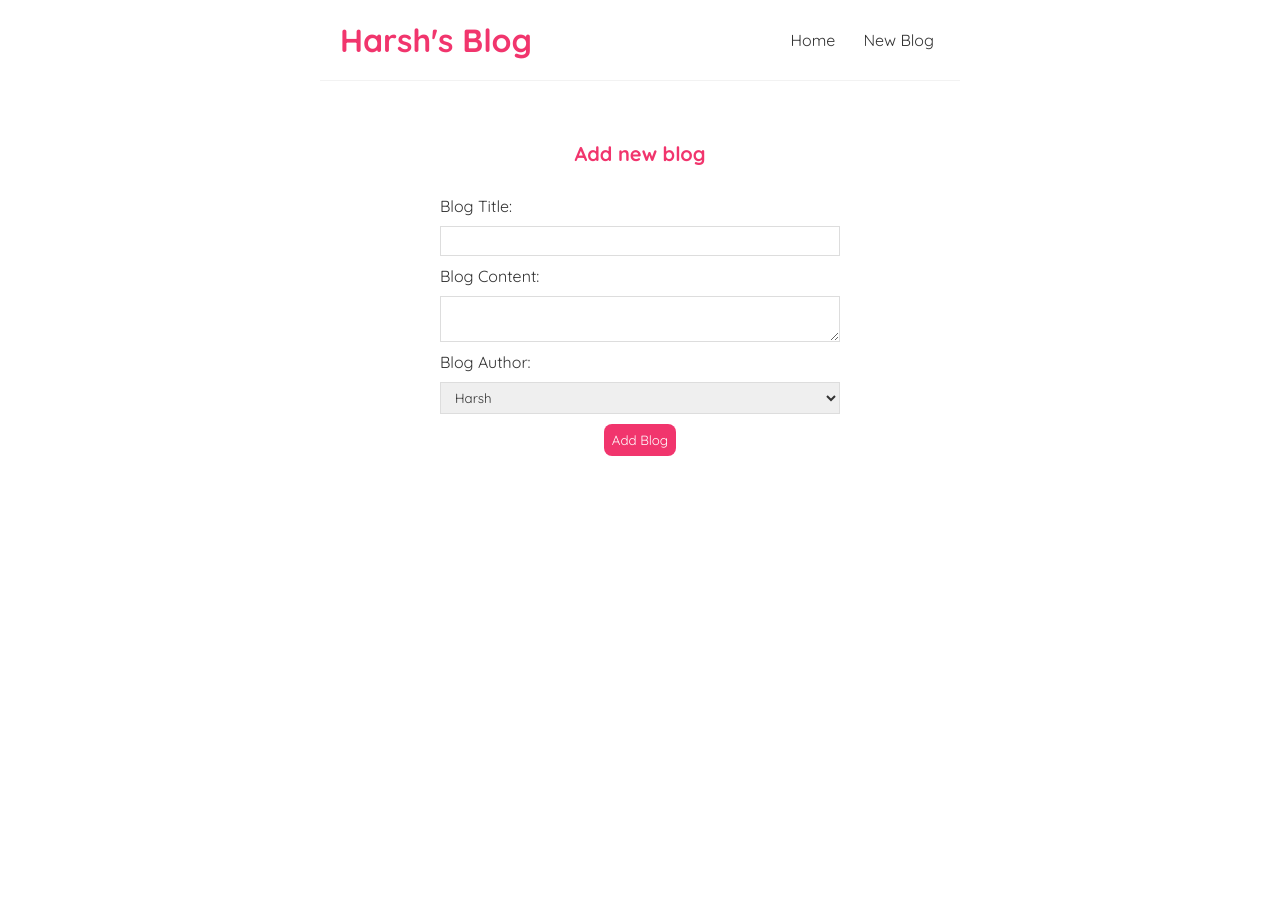
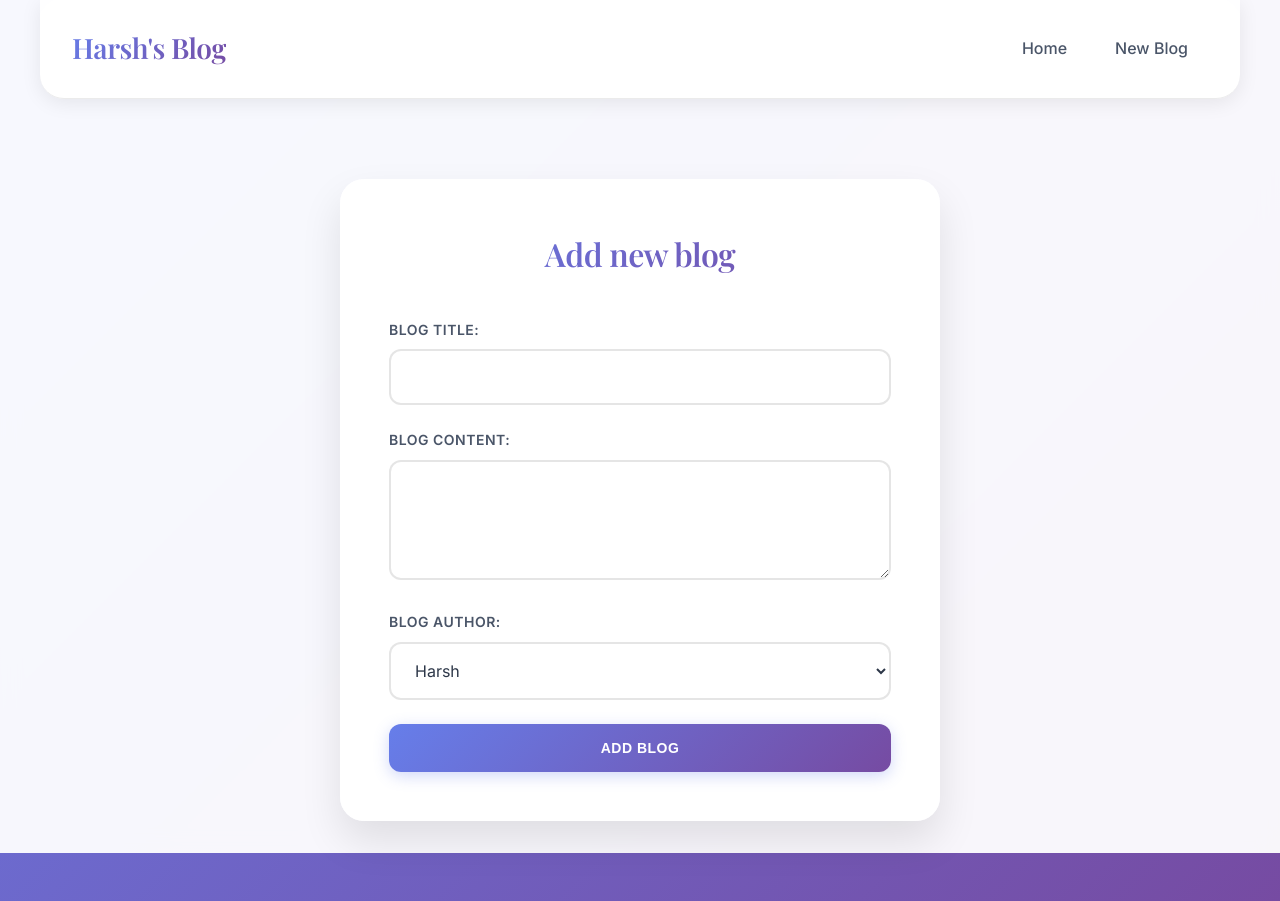
Before and after one commit to iamharshtambe/blog-app, a React (Vite) app: page /create in a window 1280 px wide. Before the commit the page ends 800 px from the top, so only its background shows below. Built offline with nearby package versions, Linux system fonts and the light colour scheme.

Commit message:
created final styles

```diff
--- a/src/index.css
+++ b/src/index.css
@@ -1,99 +1,413 @@
-@import url('https://fonts.googleapis.com/css2?family=Quicksand:wght@300;400;500;600;700&display=swap');
+@import url('https://fonts.googleapis.com/css2?family=Inter:wght@300;400;500;600;700&family=Playfair+Display:wght@400;500;600;700&display=swap');
 
+/* base styles */
 * {
    margin: 0;
-   font-family: 'Quicksand';
-   color: #333;
+   padding: 0;
+   box-sizing: border-box;
 }
+
+body {
+   font-family: 'Inter', sans-serif;
+   background: linear-gradient(135deg, #667eea 0%, #764ba2 100%);
+   min-height: 100vh;
+   color: #2d3748;
+   line-height: 1.6;
+}
+
+.app {
+   min-height: 100vh;
+   background: rgba(255, 255, 255, 0.95);
+   backdrop-filter: blur(10px);
+}
+
+/* navbar styles */
 .navbar {
-   padding: 20px;
+   padding: 24px 32px;
    display: flex;
    align-items: center;
-   max-width: 600px;
+   max-width: 1200px;
    margin: 0 auto;
-   border-bottom: 1px solid #f2f2f2;
+   background: rgba(255, 255, 255, 0.9);
+   backdrop-filter: blur(20px);
+   border-bottom: 1px solid rgba(0, 0, 0, 0.08);
+   box-shadow: 0 4px 20px rgba(0, 0, 0, 0.08);
+   border-radius: 0 0 24px 24px;
+   position: sticky;
+   top: 0;
+   z-index: 100;
 }
+
 .navbar h1 {
-   color: #f1356d;
+   font-family: 'Playfair Display', serif;
+   font-size: 28px;
+   font-weight: 600;
+   background: linear-gradient(135deg, #667eea 0%, #764ba2 100%);
+   -webkit-background-clip: text;
+   -webkit-text-fill-color: transparent;
+   background-clip: text;
+   letter-spacing: -0.5px;
 }
+
 .navbar .nav-links {
    margin-left: auto;
+   display: flex;
+   gap: 8px;
 }
+
 .navbar a {
-   margin-left: 16px;
    text-decoration: none;
-   padding: 6px;
+   padding: 12px 20px;
+   border-radius: 12px;
+   font-weight: 500;
+   color: #4a5568;
+   transition: all 0.3s ease;
+   position: relative;
+   overflow: hidden;
 }
+
+.navbar a::before {
+   content: '';
+   position: absolute;
+   top: 0;
+   left: -100%;
+   width: 100%;
+   height: 100%;
+   background: linear-gradient(135deg, #667eea 0%, #764ba2 100%);
+   transition: left 0.3s ease;
+   z-index: -1;
+}
+
+.navbar a:hover::before {
+   left: 0;
+}
+
 .navbar a:hover {
-   color: #f1356d;
+   color: white;
+   transform: translateY(-2px);
+   box-shadow: 0 8px 25px rgba(102, 126, 234, 0.3);
 }
+
+/* content area */
 .content {
-   max-width: 600px;
-   margin: 40px auto;
-   padding: 20px;
+   max-width: 1000px;
+   margin: 48px auto;
+   padding: 32px;
+}
+
+/* home page styles */
+.home {
+   animation: fadeInUp 0.6s ease-out;
+}
+
+@keyframes fadeInUp {
+   from {
+      opacity: 0;
+      transform: translateY(30px);
+   }
+   to {
+      opacity: 1;
+      transform: translateY(0);
+   }
+}
+
+/* blog list styles */
+.blog-list h1 {
+   font-family: 'Playfair Display', serif;
+   font-size: 42px;
+   font-weight: 600;
+   color: #2d3748;
+   margin-bottom: 40px;
+   text-align: center;
+   background: linear-gradient(135deg, #667eea 0%, #764ba2 100%);
+   -webkit-background-clip: text;
+   -webkit-text-fill-color: transparent;
+   background-clip: text;
+   letter-spacing: -1px;
 }
 
 .blog-preview {
-   padding: 10px 16px;
-   margin: 20px 0;
-   border-bottom: 1px solid #fafafa;
+   background: rgba(255, 255, 255, 0.8);
+   backdrop-filter: blur(10px);
+   padding: 32px;
+   margin: 24px 0;
+   border-radius: 20px;
+   border: 1px solid rgba(255, 255, 255, 0.2);
+   transition: all 0.3s ease;
+   position: relative;
+   overflow: hidden;
 }
+
+.blog-preview::before {
+   content: '';
+   position: absolute;
+   top: 0;
+   left: 0;
+   right: 0;
+   height: 4px;
+   background: linear-gradient(90deg, #667eea 0%, #764ba2 100%);
+   transform: scaleX(0);
+   transition: transform 0.3s ease;
+}
+
+.blog-preview:hover::before {
+   transform: scaleX(1);
+}
+
 .blog-preview:hover {
-   box-shadow: 1px 3px 5px rgba(0, 0, 0, 0.1);
+   transform: translateY(-8px);
+   box-shadow: 0 20px 40px rgba(102, 126, 234, 0.15);
+   background: rgba(255, 255, 255, 0.95);
 }
+
 .blog-preview h2 {
-   font-size: 20px;
-   color: #f1356d;
-   margin-bottom: 8px;
+   font-family: 'Playfair Display', serif;
+   font-size: 24px;
+   font-weight: 600;
+   color: #2d3748;
+   margin-bottom: 12px;
+   transition: color 0.3s ease;
+   line-height: 1.3;
 }
+
+.blog-preview:hover h2 {
+   background: linear-gradient(135deg, #667eea 0%, #764ba2 100%);
+   -webkit-background-clip: text;
+   -webkit-text-fill-color: transparent;
+   background-clip: text;
+}
+
+.blog-preview p {
+   color: #718096;
+   font-weight: 500;
+   font-size: 14px;
+   text-transform: uppercase;
+   letter-spacing: 0.5px;
+}
+
 .blog-preview a {
    text-decoration: none;
-}
-.blog-details h2 {
-   font-size: 20px;
-   color: #f1356d;
-   margin-bottom: 10px;
-}
-.blog-details div {
-   margin: 20px 0;
-}
-.blog-details button {
-   background: #f1356d;
-   color: #fff;
-   border: 0;
-   padding: 8px;
-   border-radius: 8px;
-   cursor: pointer;
-}
-.create {
-   max-width: 400px;
-   margin: 0 auto;
-   text-align: center;
-}
-.create label {
-   text-align: left;
    display: block;
 }
+
+/* blog details page */
+.blog-details {
+   animation: fadeInUp 0.6s ease-out;
+}
+
+.blog-details article {
+   background: rgba(255, 255, 255, 0.9);
+   backdrop-filter: blur(10px);
+   padding: 48px;
+   border-radius: 24px;
+   border: 1px solid rgba(255, 255, 255, 0.2);
+   box-shadow: 0 20px 40px rgba(0, 0, 0, 0.1);
+}
+
+.blog-details h2 {
+   font-family: 'Playfair Display', serif;
+   font-size: 36px;
+   font-weight: 600;
+   background: linear-gradient(135deg, #667eea 0%, #764ba2 100%);
+   -webkit-background-clip: text;
+   -webkit-text-fill-color: transparent;
+   background-clip: text;
+   margin-bottom: 16px;
+   line-height: 1.2;
+   letter-spacing: -0.5px;
+}
+
+.blog-details p {
+   color: #718096;
+   font-weight: 500;
+   font-size: 14px;
+   text-transform: uppercase;
+   letter-spacing: 0.5px;
+   margin-bottom: 32px;
+}
+
+.blog-details div {
+   margin: 32px 0;
+   font-size: 16px;
+   line-height: 1.8;
+   color: #4a5568;
+}
+
+.blog-details button {
+   background: linear-gradient(135deg, #ef4444 0%, #dc2626 100%);
+   color: white;
+   border: none;
+   padding: 14px 28px;
+   border-radius: 12px;
+   cursor: pointer;
+   font-weight: 600;
+   font-size: 14px;
+   text-transform: uppercase;
+   letter-spacing: 0.5px;
+   transition: all 0.3s ease;
+   margin-top: 32px;
+   box-shadow: 0 4px 15px rgba(239, 68, 68, 0.3);
+}
+
+.blog-details button:hover {
+   transform: translateY(-2px);
+   box-shadow: 0 8px 25px rgba(239, 68, 68, 0.4);
+}
+
+/* create blog form */
+.create {
+   max-width: 600px;
+   margin: 0 auto;
+   background: rgba(255, 255, 255, 0.9);
+   backdrop-filter: blur(10px);
+   padding: 48px;
+   border-radius: 24px;
+   border: 1px solid rgba(255, 255, 255, 0.2);
+   box-shadow: 0 20px 40px rgba(0, 0, 0, 0.1);
+   animation: fadeInUp 0.6s ease-out;
+}
+
 .create h2 {
-   font-size: 20px;
-   color: #f1356d;
-   margin-bottom: 30px;
+   font-family: 'Playfair Display', serif;
+   font-size: 32px;
+   font-weight: 600;
+   background: linear-gradient(135deg, #667eea 0%, #764ba2 100%);
+   -webkit-background-clip: text;
+   -webkit-text-fill-color: transparent;
+   background-clip: text;
+   margin-bottom: 40px;
+   text-align: center;
+   letter-spacing: -0.5px;
 }
+
+.create label {
+   display: block;
+   margin-bottom: 8px;
+   font-weight: 600;
+   color: #4a5568;
+   font-size: 14px;
+   text-transform: uppercase;
+   letter-spacing: 0.5px;
+}
+
 .create input,
 .create textarea,
 .create select {
    width: 100%;
-   padding: 6px 10px;
-   margin: 10px 0;
-   border: 1px solid #ddd;
-   box-sizing: border-box;
-   display: block;
+   padding: 16px 20px;
+   margin-bottom: 24px;
+   border: 2px solid rgba(0, 0, 0, 0.1);
+   border-radius: 12px;
+   font-size: 16px;
+   font-family: 'Inter', sans-serif;
+   background: rgba(255, 255, 255, 0.8);
+   backdrop-filter: blur(10px);
+   transition: all 0.3s ease;
+   color: #2d3748;
 }
+
+.create input:focus,
+.create textarea:focus,
+.create select:focus {
+   outline: none;
+   border-color: #667eea;
+   box-shadow: 0 0 0 3px rgba(102, 126, 234, 0.1);
+   background: rgba(255, 255, 255, 0.95);
+}
+
+.create textarea {
+   min-height: 120px;
+   resize: vertical;
+   font-family: 'Inter', sans-serif;
+   line-height: 1.6;
+}
+
 .create button {
-   background: #f1356d;
-   color: #fff;
-   border: 0;
-   padding: 8px;
-   border-radius: 8px;
+   background: linear-gradient(135deg, #667eea 0%, #764ba2 100%);
+   color: white;
+   border: none;
+   padding: 16px 32px;
+   border-radius: 12px;
    cursor: pointer;
+   font-weight: 600;
+   font-size: 14px;
+   text-transform: uppercase;
+   letter-spacing: 0.5px;
+   transition: all 0.3s ease;
+   width: 100%;
+   box-shadow: 0 4px 15px rgba(102, 126, 234, 0.3);
 }
+
+.create button:hover:not(:disabled) {
+   transform: translateY(-2px);
+   box-shadow: 0 8px 25px rgba(102, 126, 234, 0.4);
+}
+
+.create button:disabled {
+   opacity: 0.7;
+   cursor: not-allowed;
+   transform: none;
+}
+
+/* loading and error states */
+div:has-text('Loading...'),
+div:has-text('error') {
+   text-align: center;
+   padding: 40px;
+   font-size: 18px;
+   font-weight: 500;
+}
+
+/* responsive design */
+@media (max-width: 768px) {
+   .navbar {
+      padding: 20px;
+      border-radius: 0 0 16px 16px;
+   }
+
+   .navbar h1 {
+      font-size: 24px;
+   }
+
+   .navbar .nav-links {
+      gap: 4px;
+   }
+
+   .navbar a {
+      padding: 10px 16px;
+      font-size: 14px;
+   }
+
+   .content {
+      margin: 24px auto;
+      padding: 20px;
+   }
+
+   .blog-list h1 {
+      font-size: 32px;
+   }
+
+   .blog-preview {
+      padding: 24px;
+   }
+
+   .blog-preview h2 {
+      font-size: 20px;
+   }
+
+   .blog-details article {
+      padding: 32px 24px;
+   }
+
+   .blog-details h2 {
+      font-size: 28px;
+   }
+
+   .create {
+      padding: 32px 24px;
+   }
+
+   .create h2 {
+      font-size: 28px;
+   }
+}
```
